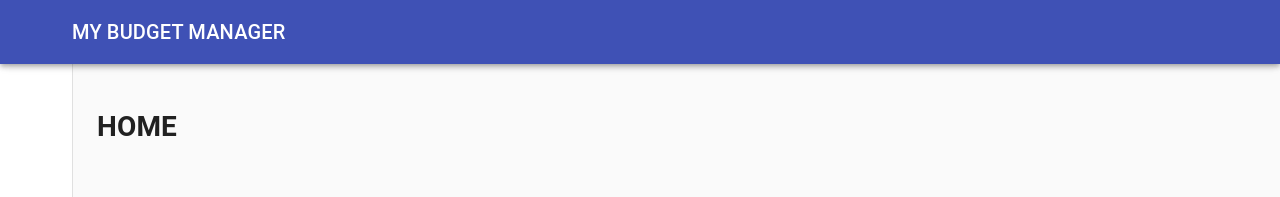
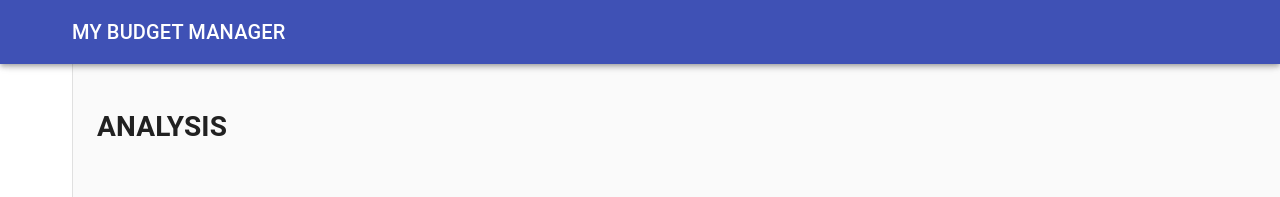
Before and after one commit to kinzelj/budget-manager, a React (Create React App) app in the folder client/: page / in a window 1280 px wide. Both pictures are taken after a click on the button "Analysis". Shown: the top 197 px of the page. Built offline with nearby package versions, Linux system fonts and the light colour scheme; some icons are missing.

Commit message:
cleaned up menu changes

```diff
--- /dev/null
+++ b/client/src/components/BudgetAnalysis.js
@@ -0,0 +1,9 @@
+import React from 'react';
+
+export default function BudgetAnalysis(props) {
+  return(
+    <div>
+    	<h1>ANALYSIS</h1>
+    </div>
+  );
+}
--- a/client/src/components/NavBar.js
+++ b/client/src/components/NavBar.js
@@ -13,6 +13,7 @@ import ListItemIcon from '@material-ui/core/ListItemIcon';
 import ListItemText from '@material-ui/core/ListItemText';
 import ViewTransactions from './ViewTransactions';
 import FileUpload from './FileUpload';
+import BudgetAnalysis from './BudgetAnalysis';
 import Home from './Home';
 
 const drawerWidth = 275;
@@ -109,11 +110,12 @@ export default function MiniDrawer() {
   const getContent = () => {
     switch( navSelect ) {
       case ('View Transaction Data'):
-      	return(<ViewTransactions handleRedirect={handleMenuClick}/>);
+      	return(<ViewTransactions/>);
      	case ('Import Data'):
         console.log('test');
-        return(<FileUpload handleRedirect={handleMenuClick}/>);
+        return(<FileUpload/>);
        case ('Analysis'):
+        return(<BudgetAnalysis/>)
       default:
         return(<Home/>);
     }
```
